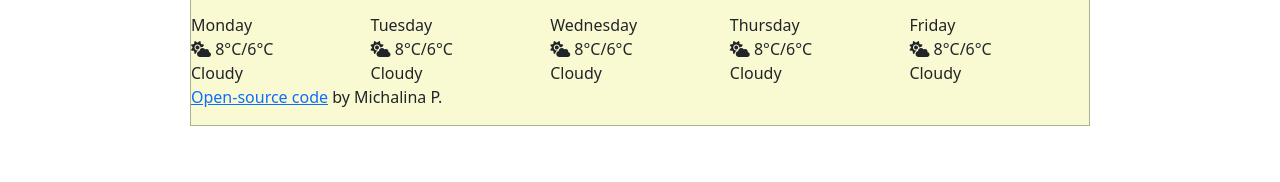
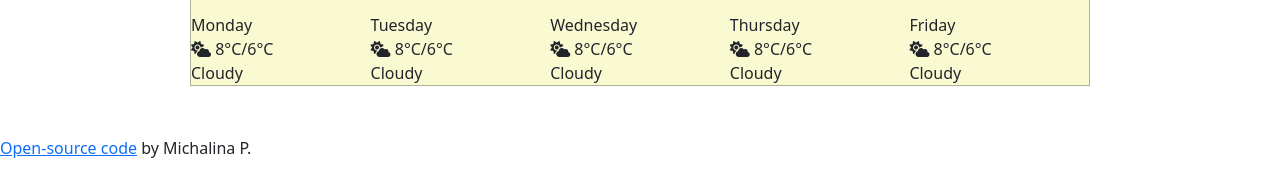
Before and after one commit to mipies/WheatherApp, a plain HTML site: page index.html in a window 1280 px wide. Shown: the part 618-800 px from the top of the page. Drawn offline with nearby package versions, Linux system fonts and the light colour scheme.

Commit message:
closing div

```diff
--- a/index.html
+++ b/index.html
@@ -72,7 +72,8 @@
             Cloudy</div>
         </div>
     </div>
-    <p class="codedby"><a href="https://github.com/mipies/WheatherApp" target="_blank">Open-source code</a> by Michalina P.</p>
+  </div>
+    <p class="codedby"><a href="https://github.com/mipies/WheatherApp" targe>Open-source code</a> by Michalina P.</p>
   </body>
   <script src="src/index.js"></script>
 </html>
```
